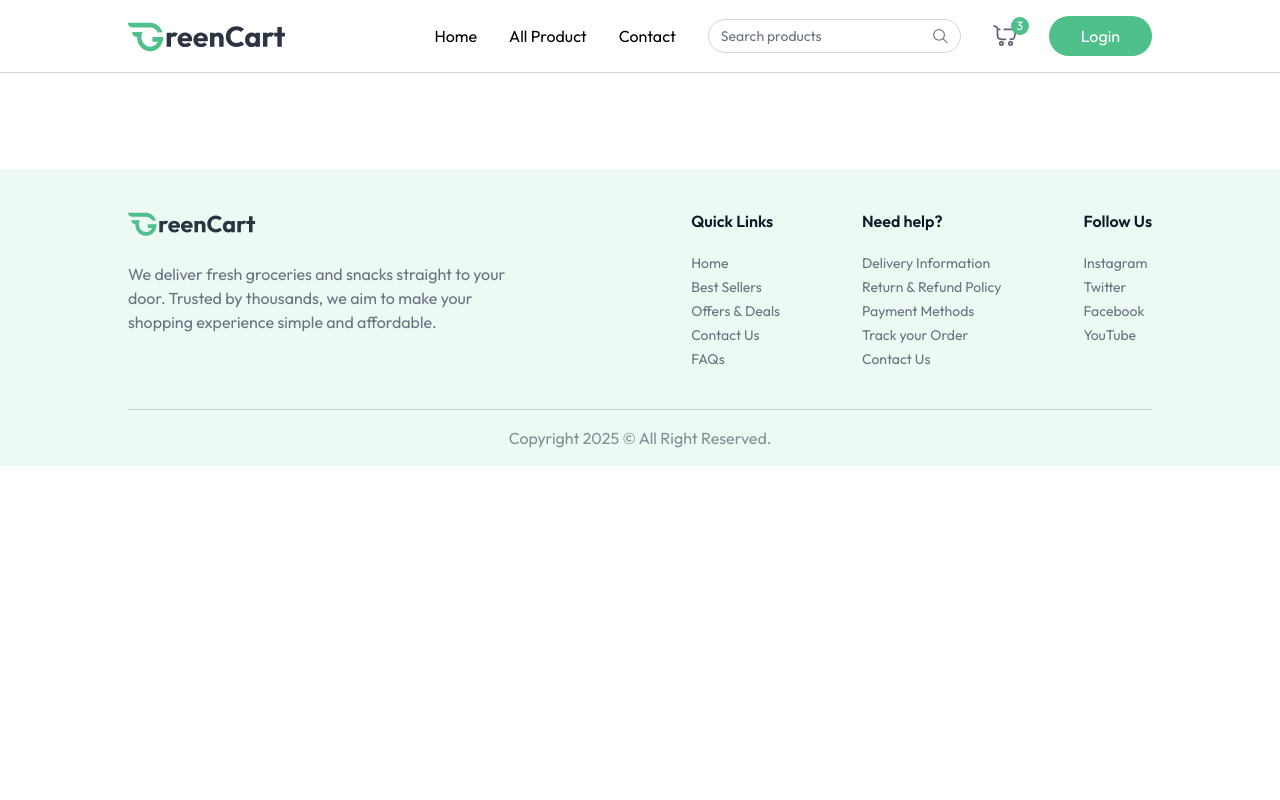
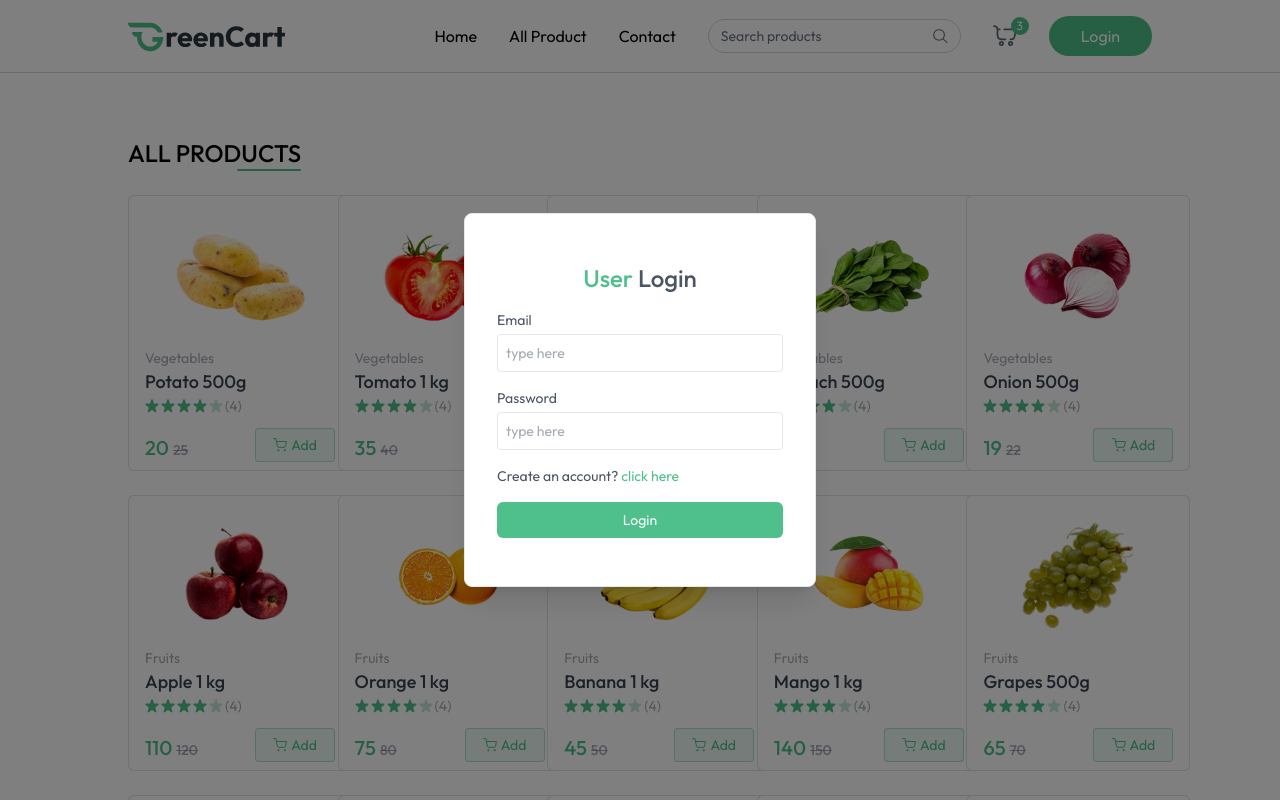
Before and after one commit to omrajkamat68/Grocery_Delivery_Website, a React (Vite) app in the folder client/: page /products in a window 1280 px wide. Both pictures are taken after a click on the button "Login". Shown: the top 800 px of the page. Built offline with nearby package versions, Linux system fonts and the light colour scheme.

Commit message:
Login form and All products page added

```diff
--- a/client/src/App.jsx
+++ b/client/src/App.jsx
@@ -4,21 +4,27 @@
 import Home from './pages/Home'
 import { Toaster } from "react-hot-toast";
 import Footer from './components/Footer';
+import { useAppContext } from './context/AppContext';
+import Login from './components/Login';
+import AllProducts from './pages/AllProducts';
 
 const App = () => {
 
   const isSellerPath = useLocation().pathname.includes("seller")
+  const {showUserLogin} = useAppContext()
 
   return (
     <div>
 
       {isSellerPath ? null : <Navbar />}
+      {showUserLogin ? <Login /> : null}
 
       <Toaster />
 
       <div className={`${isSellerPath ? "" : "px-6 md:px-16 lg:px-24 xl:px-32"}`}>
         <Routes>
           <Route path='/' element={<Home />} />
+          <Route path='/products' element={<AllProducts />} />
         </Routes>
       </div>
       {!isSellerPath && <Footer />}
--- /dev/null
+++ b/client/src/components/Login.jsx
@@ -0,0 +1,59 @@
+import React from 'react'
+import { useAppContext } from '../context/AppContext';
+
+const Login = () => {
+
+    const {setShowUserLogin, setUser} = useAppContext()
+
+    const [state, setState] = React.useState("login");
+    const [name, setName] = React.useState("");
+    const [email, setEmail] = React.useState("");
+    const [password, setPassword] = React.useState("");
+
+    const onSubmitHandler = async (event) => {
+        event.preventDefault()
+        setUser({
+            email: "test@mernstack.dev",
+            name: "Mernstack"
+        })
+        setShowUserLogin(false)
+    }
+
+  return (
+    <div onClick={()=> setShowUserLogin(false)} className='fixed top-0 bottom-0 left-0 right-0 z-30 flex items-center text-sm text-gray-600 bg-black/50'>
+      <form onSubmit={onSubmitHandler} onClick={(e)=>e.stopPropagation()} className="flex flex-col gap-4 m-auto items-start p-8 py-12 w-80 sm:w-[352px] rounded-lg shadow-xl border border-gray-200 bg-white">
+            <p className="text-2xl font-medium m-auto">
+                <span className="text-primary">User</span> {state === "login" ? "Login" : "Sign Up"}
+            </p>
+            {state === "register" && (
+                <div className="w-full">
+                    <p>Name</p>
+                    <input onChange={(e) => setName(e.target.value)} value={name} placeholder="type here" className="border border-gray-200 rounded w-full p-2 mt-1 outline-primary" type="text" required />
+                </div>
+            )}
+            <div className="w-full ">
+                <p>Email</p>
+                <input onChange={(e) => setEmail(e.target.value)} value={email} placeholder="type here" className="border border-gray-200 rounded w-full p-2 mt-1 outline-primary" type="email" required />
+            </div>
+            <div className="w-full ">
+                <p>Password</p>
+                <input onChange={(e) => setPassword(e.target.value)} value={password} placeholder="type here" className="border border-gray-200 rounded w-full p-2 mt-1 outline-primary" type="password" required />
+            </div>
+            {state === "register" ? (
+                <p>
+                    Already have account? <span onClick={() => setState("login")} className="text-primary cursor-pointer">click here</span>
+                </p>
+            ) : (
+                <p>
+                    Create an account? <span onClick={() => setState("register")} className="text-primary cursor-pointer">click here</span>
+                </p>
+            )}
+            <button className="bg-primary hover:bg-primary-dull transition-all text-white w-full py-2 rounded-md cursor-pointer">
+                {state === "register" ? "Create Account" : "Login"}
+            </button>
+        </form>
+    </div>
+  )
+}
+
+export default Login
--- a/client/src/components/Navbar.jsx
+++ b/client/src/components/Navbar.jsx
@@ -1,16 +1,30 @@
-import React from "react";
+import React, { useEffect } from "react";
 import { NavLink } from "react-router-dom";
 import { assets } from "../assets/assets";
 import { useAppContext } from "../context/AppContext";
 
 const Navbar = () => {
   const [open, setOpen] = React.useState(false);
-  const { user, setUser, setShowUserLogin, navigate } = useAppContext();
+  const {
+    user,
+    setUser,
+    setShowUserLogin,
+    navigate,
+    setSearchQuery,
+    searchQuery,
+  } = useAppContext();
 
   const logout = async () => {
     setUser(null);
     navigate("/");
   };
+
+  useEffect(() => {
+    if (searchQuery.length > 0) {
+      navigate("/products");
+    }
+    // eslint-disable-next-line react-hooks/exhaustive-deps
+  }, [searchQuery]);
 
   return (
     <nav className="flex items-center justify-between px-6 md:px-16 lg:px-24 xl:px-32 py-4 border-b border-gray-300 bg-white relative transition-all">
@@ -26,6 +40,7 @@
 
         <div className="hidden lg:flex items-center text-sm gap-2 border border-gray-300 px-3 rounded-full">
           <input
+            onChange={(e) => setSearchQuery(e.target.value)}
             className="py-1.5 w-full bg-transparent outline-none placeholder-gray-500"
             type="text"
             placeholder="Search products"
--- a/client/src/context/AppContext.jsx
+++ b/client/src/context/AppContext.jsx
@@ -16,6 +16,7 @@
   const [products, setProducts] = useState([]);
 
   const [cartItems, setCartItems] = useState({});
+  const [searchQuery, setSearchQuery] = useState({});
 
   // Fetch All Products
   const fetchProducts = async () => {
@@ -73,7 +74,9 @@
     addToCart,
     updateCartItem,
     removeFromCart,
-    cartItems
+    cartItems,
+    searchQuery,
+    setSearchQuery,
   };
 
   return <AppContext.Provider value={value}>{children}</AppContext.Provider>;
--- /dev/null
+++ b/client/src/pages/AllProducts.jsx
@@ -0,0 +1,39 @@
+import React, { useEffect, useState } from "react";
+import { useAppContext } from "../context/AppContext";
+import ProductCard from "../components/ProductCard";
+
+const AllProducts = () => {
+  const { products, searchQuery } = useAppContext();
+  const [filteredProducts, setFilteredProducts] = useState([]);
+
+  useEffect(() => {
+    if (searchQuery.length > 0) {
+      setFilteredProducts(
+        products.filter((product) =>
+          product.name.toLowerCase().includes(searchQuery.toLowerCase())
+        )
+      );
+    } else {
+      setFilteredProducts(products);
+    }
+  }, [products, searchQuery]);
+
+  return (
+    <div className="mt-16 flex flex-col">
+      <div className="flex flex-col items-end w-max">
+        <p className="text-2xl font-medium uppercase">All products</p>
+        <div className="w-16 h-0.5 bg-primary rounded-full"></div>
+      </div>
+
+      <div className="grid grid-cols-2 sm:grid-cols-3 md:grid-cols-4 gap-3 md:gap-6 lg:grid-cols-5 mt-6">
+        {filteredProducts
+          .filter((product) => product.inStock)
+          .map((product, index) => (
+            <ProductCard key={index} product={product} />
+          ))}
+      </div>
+    </div>
+  );
+};
+
+export default AllProducts;
```
